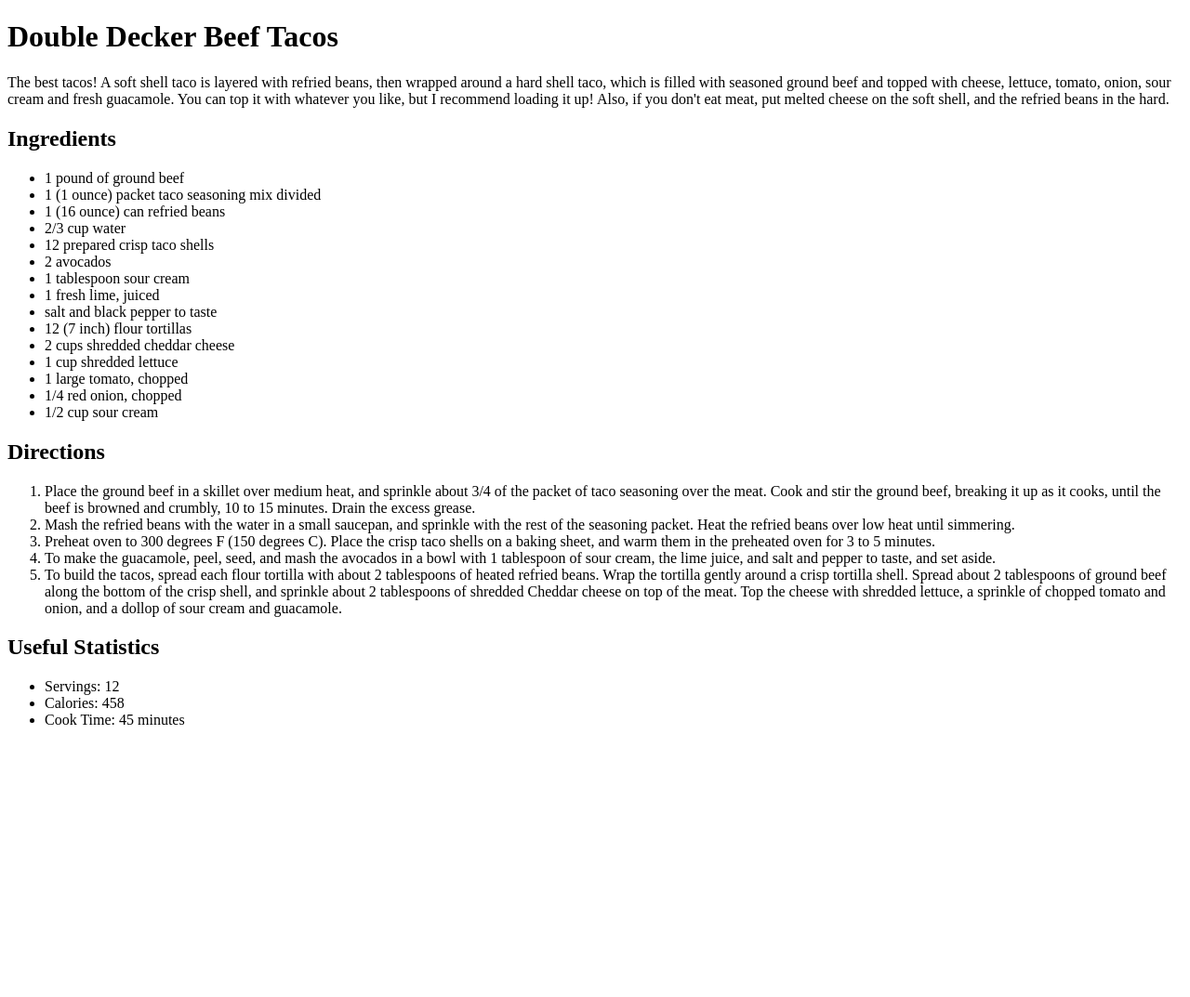
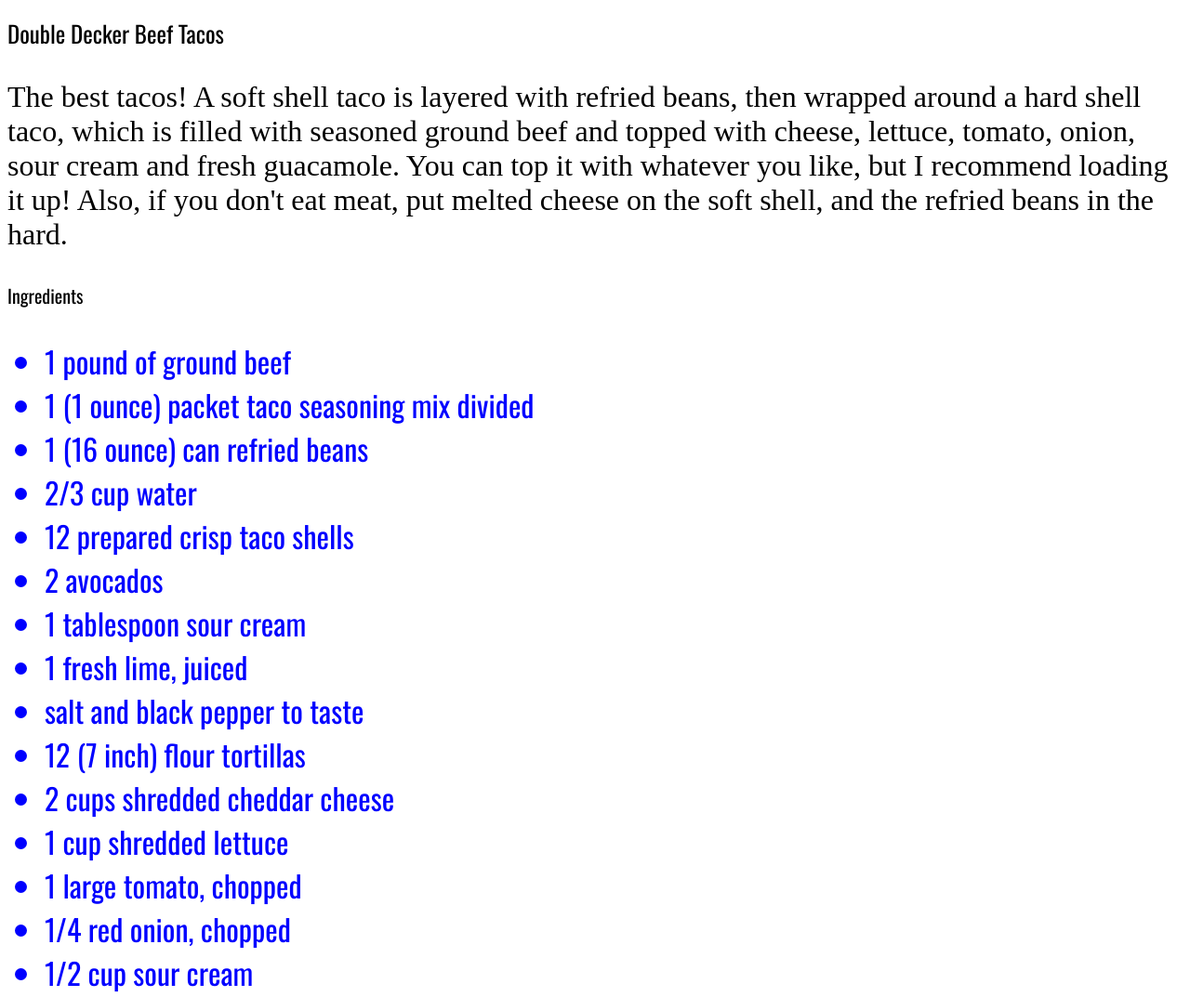
Before and after one commit to rg619554/rg619554.github.io, a plain HTML site: page recipe2.html in a window 1280 px wide. Shown: the top 1073 px of the page at 93% size. Before the commit the page ends 800 px from the top, so only its background shows below. Drawn offline with nearby package versions, Linux system fonts and the light colour scheme.

Commit message:
finishing touches

```diff
--- a/recipe2.html
+++ b/recipe2.html
@@ -1,9 +1,9 @@
-<!doctype html>
+<!DOCTYPE HTML>
 <html>
 <head>
   <title>The Double Decker Beef Taco</title>
   <meta charset="utf-8">
-  <link rel="stlyesheet" href="style.css">
+  <link rel="stylesheet" href="style2.css">
 </head>
 
 <body>
--- /dev/null
+++ b/style2.css
@@ -0,0 +1,22 @@
+@import url(https://fonts.googleapis.com/css?family=Oswald:400,700,300);
+
+h2 {
+  font-weight: 400;
+  font-family: "Oswald", serif;
+  font-size: 20px;
+}
+
+h1 {
+  font-weight: 400;
+  font-family: "Oswald", serif;
+  font-size: 25px;
+}
+body {
+  font-size: 32px;
+  color: black;
+}
+
+li {
+  color: blue;
+  font-family: "Oswald", serif;
+}
```
